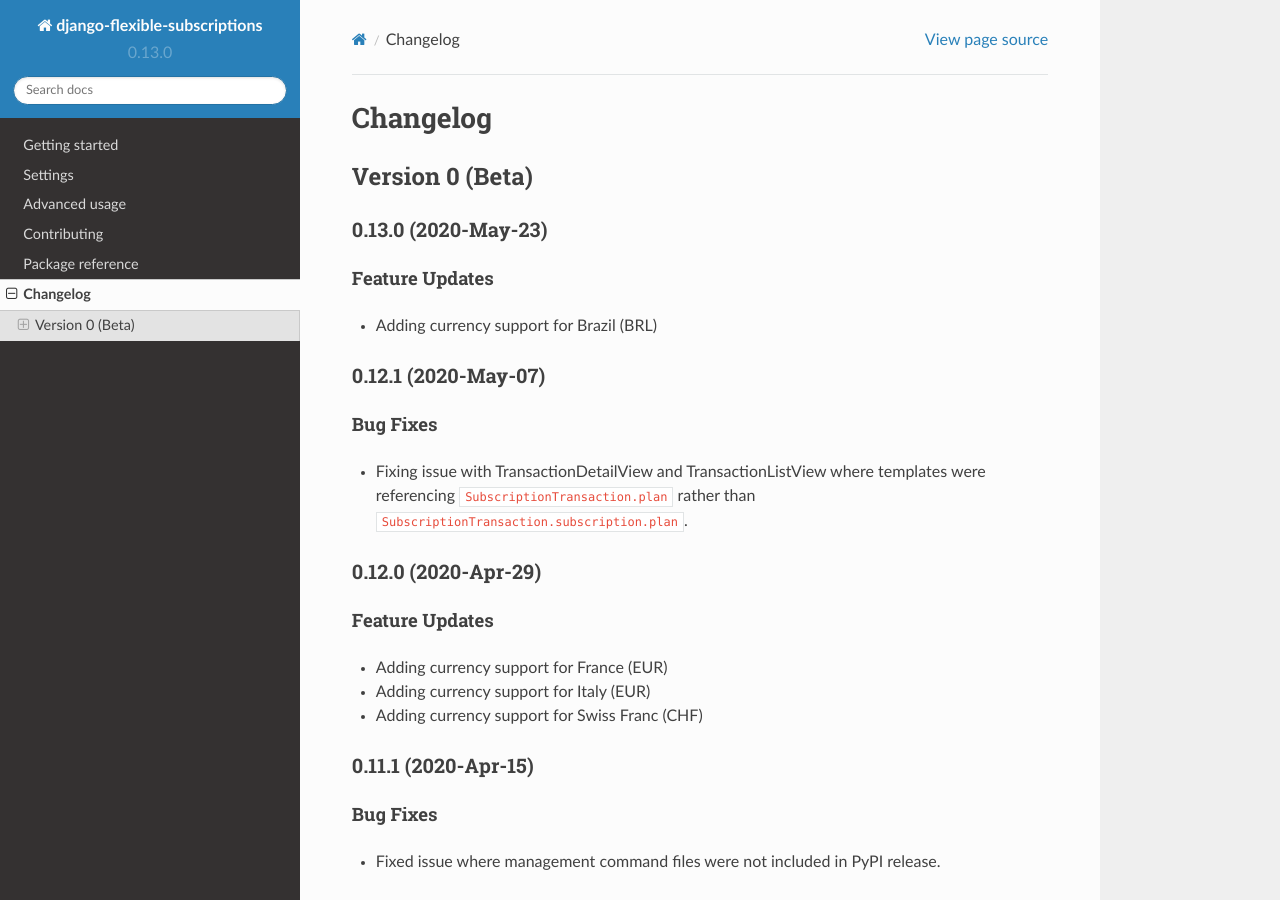
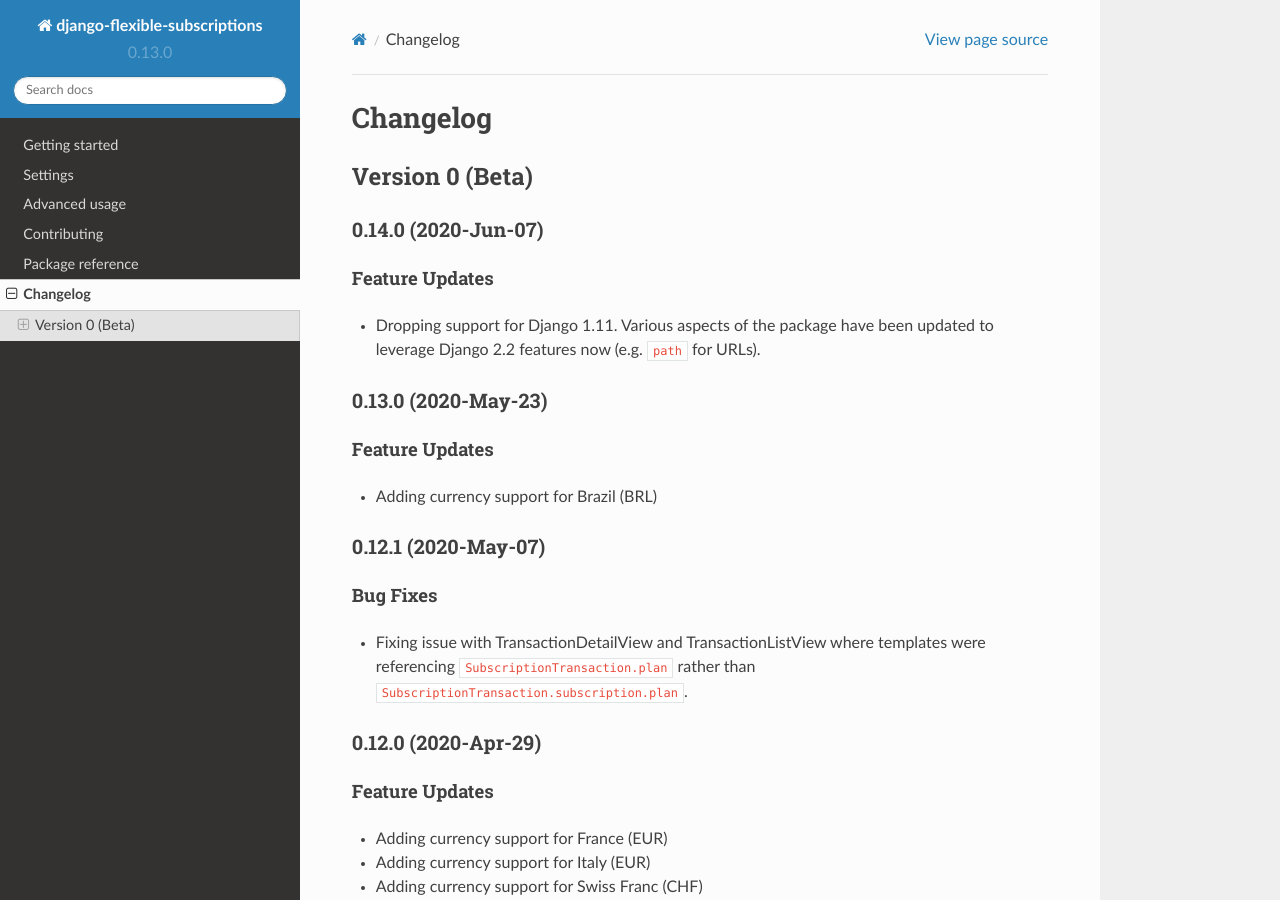
Before and after one commit to studybuffalo/django-flexible-subscriptions, a Sphinx documentation site: the page built from docs/changelog.rst, in a window 1280 px wide and 900 px high. Built offline with Sphinx 7.4.7 and the Read the Docs theme 2.0.0, drawn with Linux system fonts in a browser that asks for light colours; the version number is read from the project's files by our own code.

Commit message:
Updating changelog for new version

```diff
--- a/docs/changelog.rst
+++ b/docs/changelog.rst
@@ -5,6 +5,16 @@
 ----------------
 Version 0 (Beta)
 ----------------
+
+0.14.0 (2020-Jun-07)
+====================
+
+Feature Updates
+---------------
+
+* Dropping support for Django 1.11. Various aspects of the package have
+  been updated to leverage Django 2.2 features now (e.g. ``path`` for
+  URLs).
 
 0.13.0 (2020-May-23)
 ====================
```
